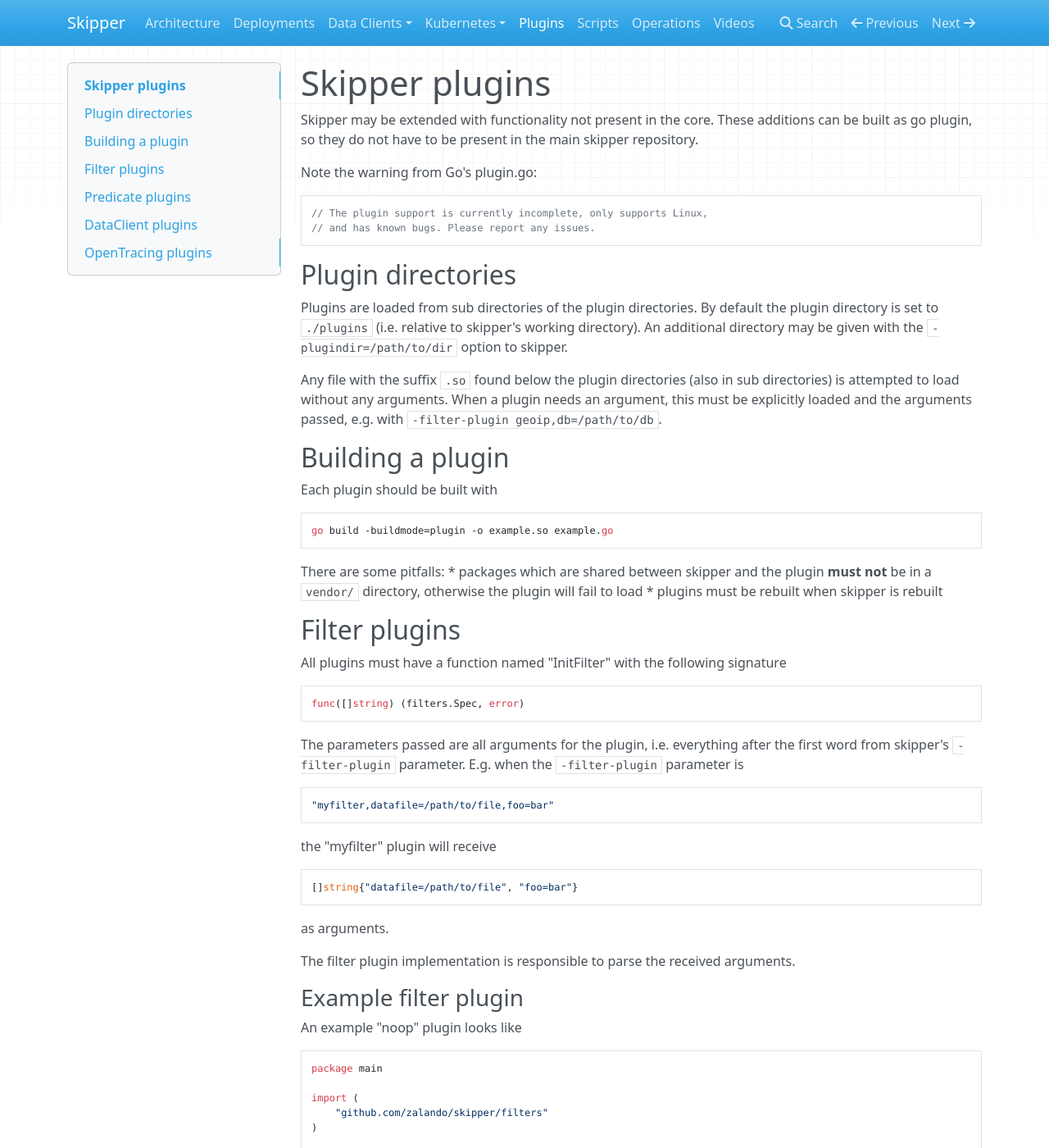
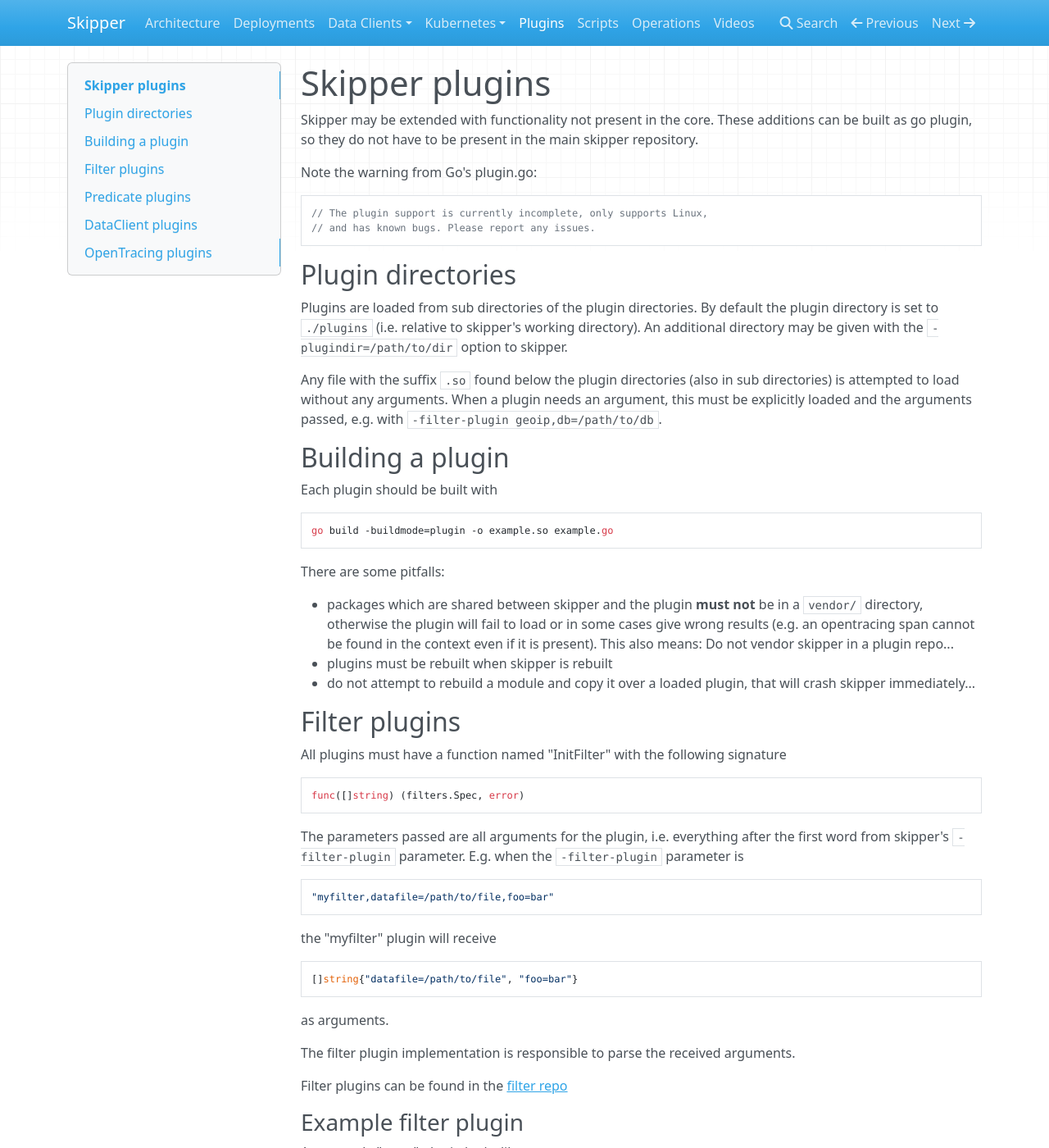
Before and after one commit to zalando/skipper, an MkDocs documentation site: the page built from docs/plugins.md, in a window 1280 px wide and 1400 px high. Shown: the whole window at 82% size. Built offline with MkDocs 1.6.1, drawn with Linux system fonts in a browser that asks for light colours; nearby versions of some CDN libraries; old or Windows-style settings are respelled for this version of MkDocs; some of the changed text lies outside the part shown.

Commit message:
more docs updates

```diff
--- a/docs/plugins.md
+++ b/docs/plugins.md
@@ -28,9 +28,15 @@
     go build -buildmode=plugin -o example.so example.go
 
 There are some pitfalls:
+
 * packages which are shared between skipper and the plugin **must not** be in
-  a `vendor/` directory, otherwise the plugin will fail to load
+  a `vendor/` directory, otherwise the plugin will fail to load or in some
+  cases give wrong results (e.g. an opentracing span cannot be found in the
+  context even if it is present). This also means:
+  Do not vendor skipper in a plugin repo...
 * plugins must be rebuilt when skipper is rebuilt
+* do not attempt to rebuild a module and copy it over a loaded plugin, that
+  will crash skipper immediately...
 
 ## Filter plugins
 
@@ -51,6 +57,8 @@
 as arguments.
 
 The filter plugin implementation is responsible to parse the received arguments.
+
+Filter plugins can be found in the [filter repo](https://github.com/skipper-plugins/filters)
 
 ### Example filter plugin
 
@@ -102,6 +110,8 @@
 
 The predicate plugin implementation is responsible to parse the received arguments.
 
+Predicate plugins can be found in the [predicate repo](https://github.com/skipper-plugins/predicates)
+
 ### Example predicate plugin
 
 An example "MatchAll" plugin looks like
```
Also changed, not shown: other parts of docs/plugins.md (+2 -1 lines).
